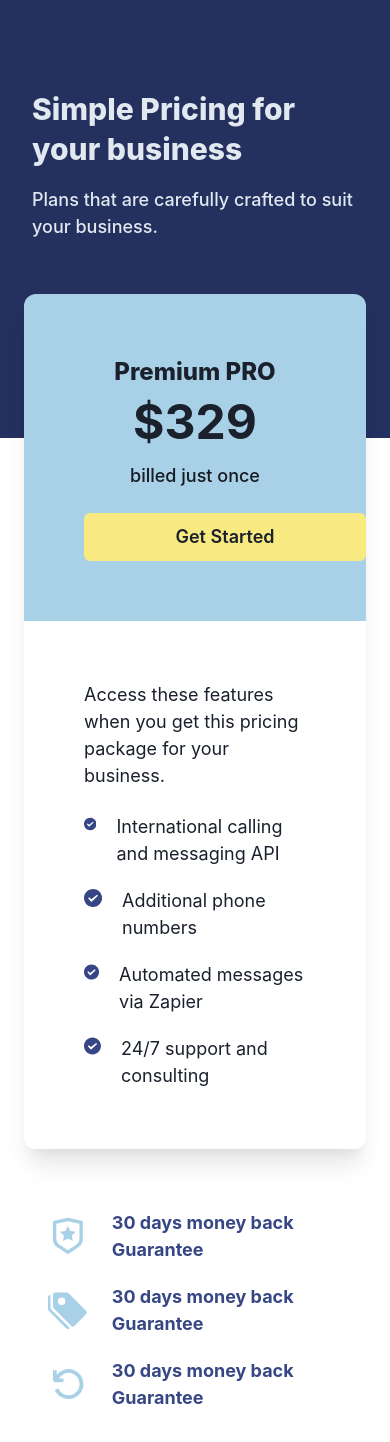
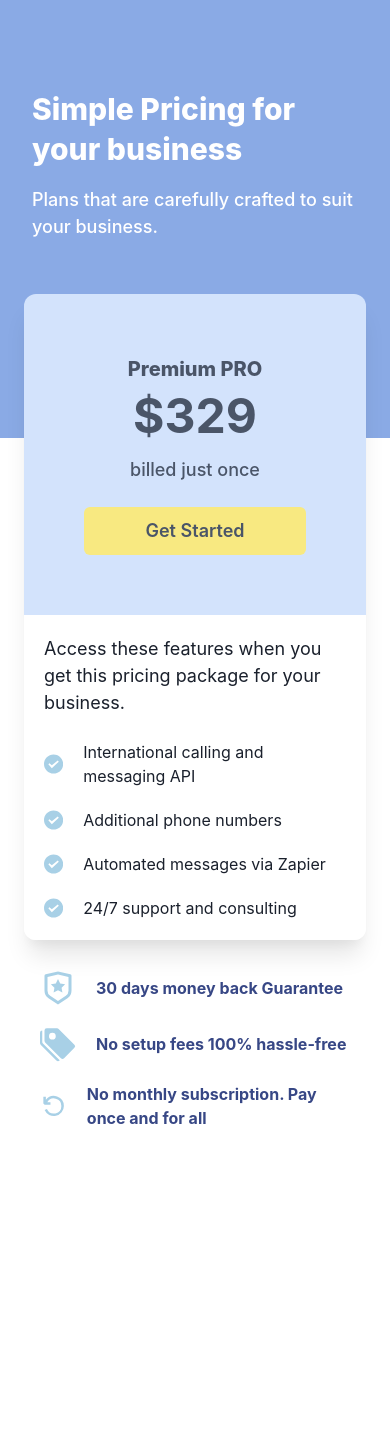
Before and after one commit to hirashoaib/nextjs-price-ui, a Next.js app: page / in a window 390 px wide. After the commit the page ends 1160 px from the top, so only its background shows below. Built offline with nearby package versions, Linux system fonts and the light colour scheme.

Commit message:
Fixed responsiveness

```diff
--- a/icons/Icons.tsx
+++ b/icons/Icons.tsx
@@ -13,7 +13,7 @@ export function CheckIcon() {
         fill-rule="evenodd"
         clip-rule="evenodd"
         d="M11 22C17.0751 22 22 17.0751 22 11C22 4.92487 17.0751 0 11 0C4.92487 0 0 4.92487 0 11C0 17.0751 4.92487 22 11 22ZM6.2 10.0857L5 11.3714L9 16L17 8.28571L15.8 7L9 12.4L6.2 10.0857Z"
-        fill="#374785"
+        fill="#A8D0E6"
       />
     </svg>
   );
--- a/pages/components/Features.tsx
+++ b/pages/components/Features.tsx
@@ -1,4 +1,4 @@
-import { HStack, Box, Text, Stack } from "@chakra-ui/react";
+import { HStack, Box, Text, Stack, useBreakpointValue } from "@chakra-ui/react";
 import React from "react";
 import { RiShieldStarLine } from "react-icons/ri";
 import { BsTagsFill } from "react-icons/bs";
@@ -6,12 +6,24 @@ import { VscDebugRestart } from "react-icons/vsc";
 
 const Features = () => {
   return (
-    <Box maxW="1024px" m="auto" pt="60px" pb="8">
-      <Stack direction={["column", "column", "row"]} px="12" spacing="5">
-        <HStack spacing="6">
-          <RiShieldStarLine size="48px" color="#A8D0E6" />
+    <Box
+      maxW="1024px"
+      m={[null, null, null, "auto"]}
+      px={["20px", "20px", "20px", "60px"]}
+      py={["30px", "60px"]}
+    >
+      <Stack
+        direction={["column", "column", "row"]}
+        px={["20px", "60px"]}
+        spacing={["5", "5", "10"]}
+      >
+        <HStack spacing="5">
+          <RiShieldStarLine
+            size={useBreakpointValue(["36px", "72px"])}
+            color="#A8D0E6"
+          />
           <Text
-            fontSize="lg"
+            fontSize={["md","lg"]}
             fontWeight="bold"
             textAlign="left"
             color="#374785"
@@ -19,26 +31,26 @@ const Features = () => {
             30 days money back Guarantee
           </Text>
         </HStack>
-        <HStack spacing="6">
-          <BsTagsFill size="48px" color="#A8D0E6" />
+        <HStack spacing="5">
+          <BsTagsFill size={useBreakpointValue(["36px", "72px"])} color="#A8D0E6" />
           <Text
-            fontSize="lg"
+            fontSize={["md","lg"]}
             fontWeight="bold"
             textAlign="left"
             color="#374785"
           >
-            30 days money back Guarantee
+            No setup fees 100% hassle-free
           </Text>
         </HStack>
-        <HStack spacing="6">
-          <VscDebugRestart size="48px" color="#A8D0E6" />
+        <HStack spacing="5">
+          <VscDebugRestart size={useBreakpointValue(["36px", "72px"])} color="#A8D0E6" />
           <Text
-            fontSize="lg"
+            fontSize={["md","lg"]}
             fontWeight="bold"
             textAlign="left"
             color="#374785"
           >
-            30 days money back Guarantee
+            No monthly subscription. Pay once and for all
           </Text>
         </HStack>
       </Stack>
--- a/pages/components/Header.tsx
+++ b/pages/components/Header.tsx
@@ -6,8 +6,8 @@ const Header = () => {
     <Box pb="28" as="section">
       <Box
         textAlign={["left", "left", "center"]}
-        color="gray.200"
-        bg="#24305E"
+        color="white"
+        bg="#8AAAE5"
         pt="90px"
         pb="198px"
         px="8"
--- a/pages/components/Pricing.tsx
+++ b/pages/components/Pricing.tsx
@@ -15,9 +15,9 @@ import { CheckIcon } from "../../icons/Icons";
 export const ListItem = (props: StackProps) => {
   const { children, ...rest } = props;
   return (
-    <HStack as="li" spacing="5" {...rest} alignItems="start">
-      <Icon as={CheckIcon} w="22px" h="22px" />
-      <Text textAlign={["left", "left", "center"]}>{children}</Text>
+    <HStack as="li" spacing="5" {...rest} alignItems="center">
+      <Icon as={CheckIcon} w="100%" h="100%" />
+      <Text textAlign={["left"]} w={"100%"} fontSize={["md","xl"]}>{children}</Text>
     </HStack>
   );
 };
@@ -33,21 +33,21 @@ const Pricing = () => {
         boxShadow="0px 20px 25px -5px rgba(0, 0, 0, 0.1), 0px 10px 10px -5px rgba(0, 0, 0, 0.04)"
       >
         <Flex direction={["column", "column", "row"]}>
-          <Box bg="#A8D0E6" p="60px">
-            <Text fontSize="2xl" fontWeight="extrabold">
+          <Box bg="#D3E3FC" p="60px" w={[null,null,null,"50%"]}>
+            <Text fontSize={["xl","2xl"]} fontWeight="extrabold" color="gray.600">
               Premium PRO
             </Text>
-            <Heading as="h3" fontSize={["5xl", "5xl", "6xl"]}>
+            <Heading as="h3" fontSize={["5xl", "5xl", "6xl"]}color="gray.600">
               $329
             </Heading>
-            <Text color="#171923" fontSize="lg" fontWeight="medium" mt="2">
+            <Text fontSize="lg" fontWeight="medium" mt="2" color="gray.600">
               billed just once
             </Text>
-            <Button bg="#F8E981" size="lg" w="282px" mt="6">
+            <Button bg="#F8E981" size="lg" w="100%" mt="6" color="gray.600">
               Get Started
             </Button>
           </Box>
-          <Box p="60px" fontSize="lg" bg="white">
+          <Box p={["20px","60px"]} fontSize={["lg","xl"]} bg="white">
             <Text textAlign="left">
               Access these features when you get this pricing package for your
               business.
```
